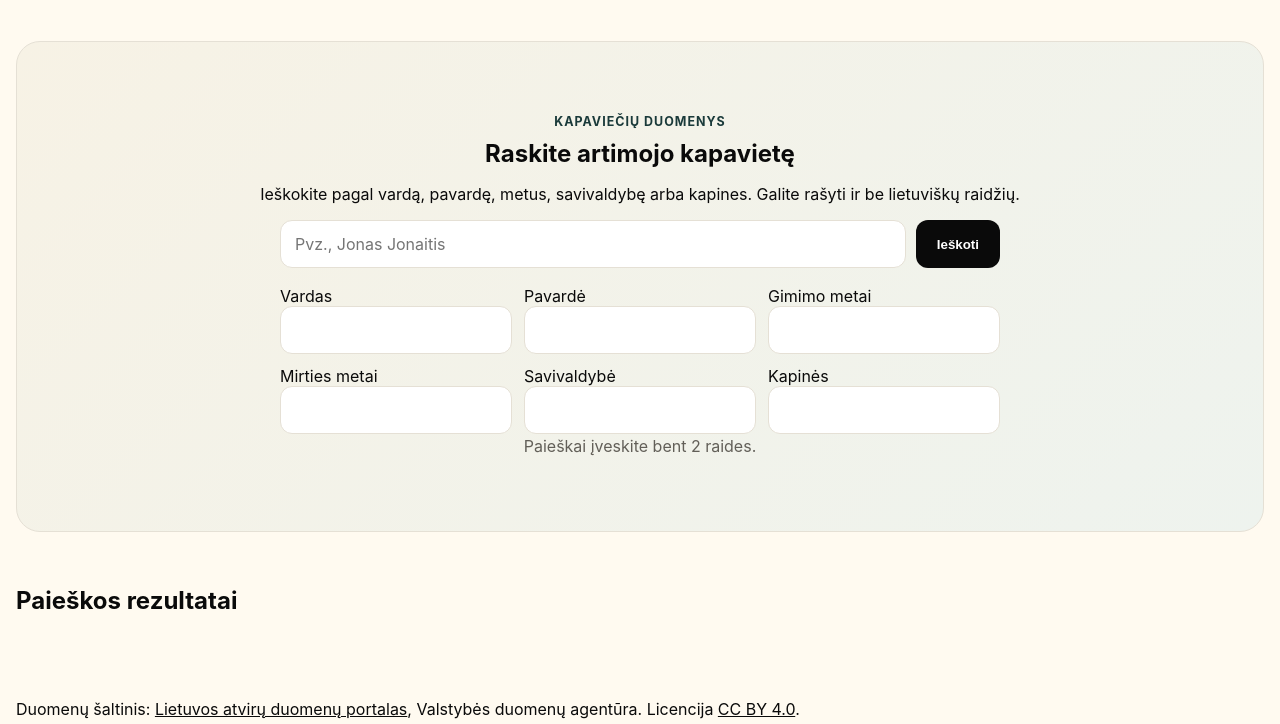
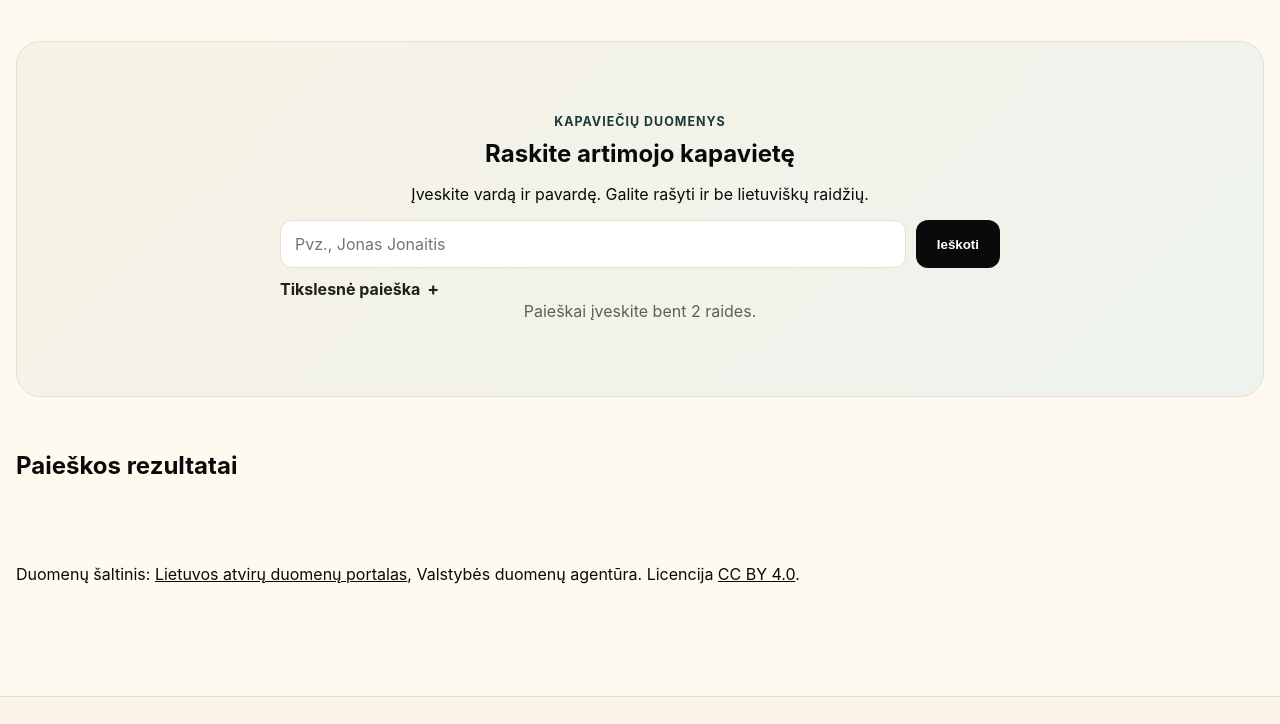
Before and after one commit to ax5lts/.Atminimas-Projektas, a plain HTML site: page kapu-ieskojimas.html in a window 1280 px wide. Shown: the part 76-800 px from the top of the page. Drawn offline with Linux system fonts and the light colour scheme.

Commit message:
Simplify cemetery search filters

```diff
--- a/css/styles.css
+++ b/css/styles.css
@@ -2270,7 +2270,11 @@ video {
 .grave-admin-form select {
   width: 100%; min-height: 48px; border: 1px solid var(--line); border-radius: 12px; padding: 10px 14px; background: #fff; color: var(--ink); font: inherit;
 }
-.grave-search-filters { display: grid; grid-column: 1 / -1; grid-template-columns: repeat(3, minmax(0, 1fr)); gap: 12px; margin-top: 8px; }
+.grave-search-advanced { grid-column: 1 / -1; text-align: left; }
+.grave-search-advanced summary { display: inline-flex; align-items: center; gap: 7px; color: var(--accent-dark); font-weight: 700; cursor: pointer; }
+.grave-search-advanced summary::after { content: "+"; font-size: 1.1rem; }
+.grave-search-advanced[open] summary::after { content: "−"; }
+.grave-search-filters { display: grid; grid-template-columns: repeat(2, minmax(0, 1fr)); gap: 12px; margin-top: 14px; }
 .grave-search-filters label { text-align: left; }
 .grave-admin-form { display: grid; gap: 15px; padding: 20px; border: 1px solid var(--line); border-radius: 16px; background: #faf8f1; }
 .grave-admin-form label { display: grid; gap: 7px; font-weight: 700; }
--- a/kapu-ieskojimas.html
+++ b/kapu-ieskojimas.html
@@ -6,7 +6,7 @@
 <link rel="icon" href="assets/atminimas-dove.svg" type="image/svg+xml">
 <meta name="description" content="Kapavietės paieška pagal mirusiojo vardą ir pavardę.">
 <title>Kapų ieškojimas – Atminimas</title>
-<link rel="stylesheet" href="css/styles.css?v=20260715-1">
+<link rel="stylesheet" href="css/styles.css?v=20260715-2">
 </head>
 <body>
 <div class="site-shell">
@@ -21,19 +21,20 @@
     <section class="grave-search-hero" aria-labelledby="grave-title">
       <p class="eyebrow">Kapaviečių duomenys</p>
       <h1 id="grave-title">Raskite artimojo kapavietę</h1>
-      <p>Ieškokite pagal vardą, pavardę, metus, savivaldybę arba kapines. Galite rašyti ir be lietuviškų raidžių.</p>
+      <p>Įveskite vardą ir pavardę. Galite rašyti ir be lietuviškų raidžių.</p>
       <form class="grave-search-form" data-grave-search-form>
         <label class="visually-hidden" for="grave-query">Vardas ir pavardė</label>
         <input id="grave-query" name="q" type="search" minlength="2" maxlength="220" autocomplete="off" placeholder="Pvz., Jonas Jonaitis" required>
         <button class="button" type="submit">Ieškoti</button>
+        <details class="grave-search-advanced">
+          <summary>Tikslesnė paieška</summary>
           <div class="grave-search-filters">
-          <label>Vardas<input name="firstName" type="search" maxlength="100"></label>
-          <label>Pavardė<input name="lastName" type="search" maxlength="120"></label>
             <label>Gimimo metai<input name="birthYear" type="number" min="1000" max="2200"></label>
             <label>Mirties metai<input name="deathYear" type="number" min="1000" max="2200"></label>
             <label>Savivaldybė<input name="municipality" type="search" maxlength="160"></label>
             <label>Kapinės<input name="cemetery" type="search" maxlength="200"></label>
           </div>
+        </details>
       </form>
       <p class="form-status" data-grave-status role="status" aria-live="polite">Paieškai įveskite bent 2 raides.</p>
     </section>
```
Also changed, not shown: index.html (+1 -1 lines), 1 other file. Lines whose indentation alone changed are shown as unchanged.
